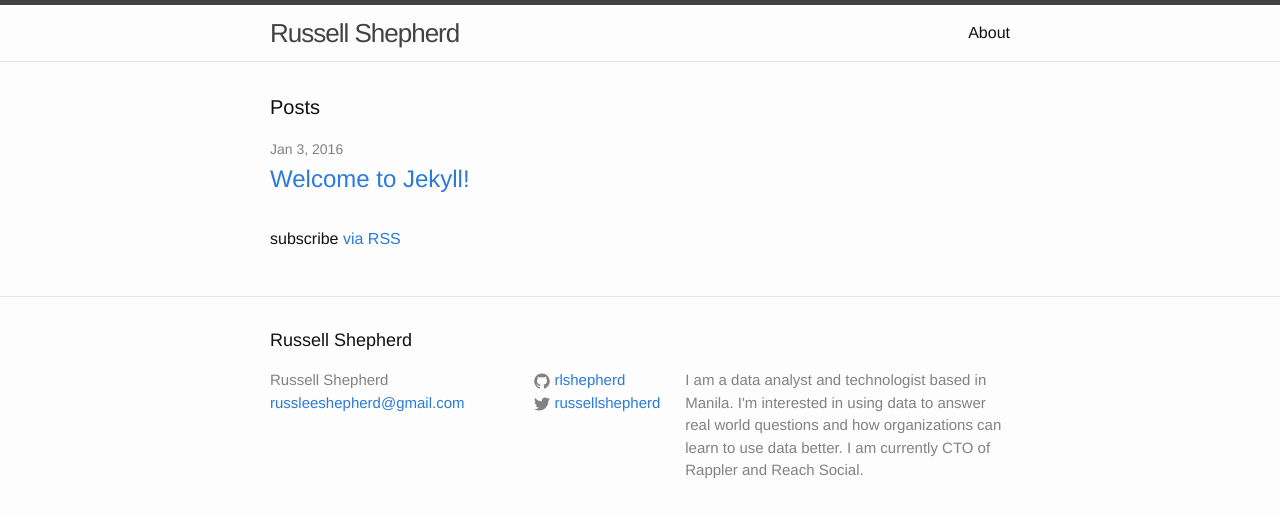
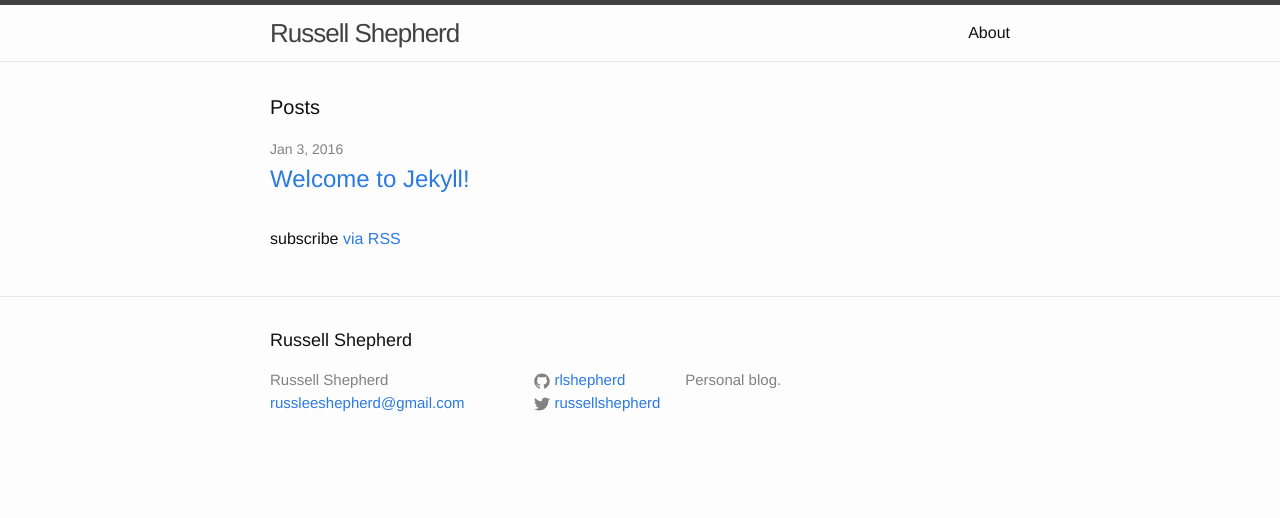
Before and after one commit to rlshepherd/rlshepherd.github.io, a Jekyll site: the page built from index.html, in a window 1280 px wide. Shown: the top 518 px of the page. Built offline with Jekyll 4.4.1, drawn with Linux system fonts in a browser that asks for light colours.

Commit message:
update theme

```diff
--- a/_config.yml
+++ b/_config.yml
@@ -9,9 +9,7 @@
 title: Russell Shepherd
 email: russleeshepherd@gmail.com
 description: > # this means to ignore newlines until "baseurl:"
-  I am a data analyst and technologist based in Manila. I'm interested in using data
-  to answer real world questions and how organizations can learn to use data better. I am
-  currently CTO of Rappler and Reach Social.
+  Personal blog.
 baseurl: "" # the subpath of your site, e.g. /blog
 url: "http://rlshepherd.github.io" # the base hostname & protocol for your site
 twitter_username: russellshepherd
@@ -19,3 +17,4 @@ github_username:  rlshepherd
 
 # Build settings
 markdown: kramdown
+theme: ronv/sidey
```
